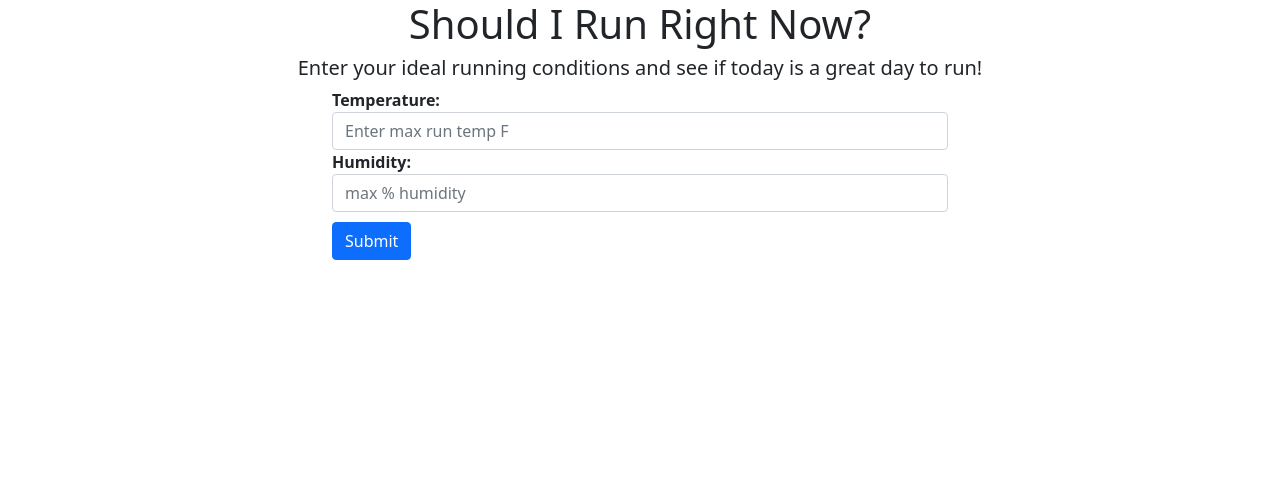
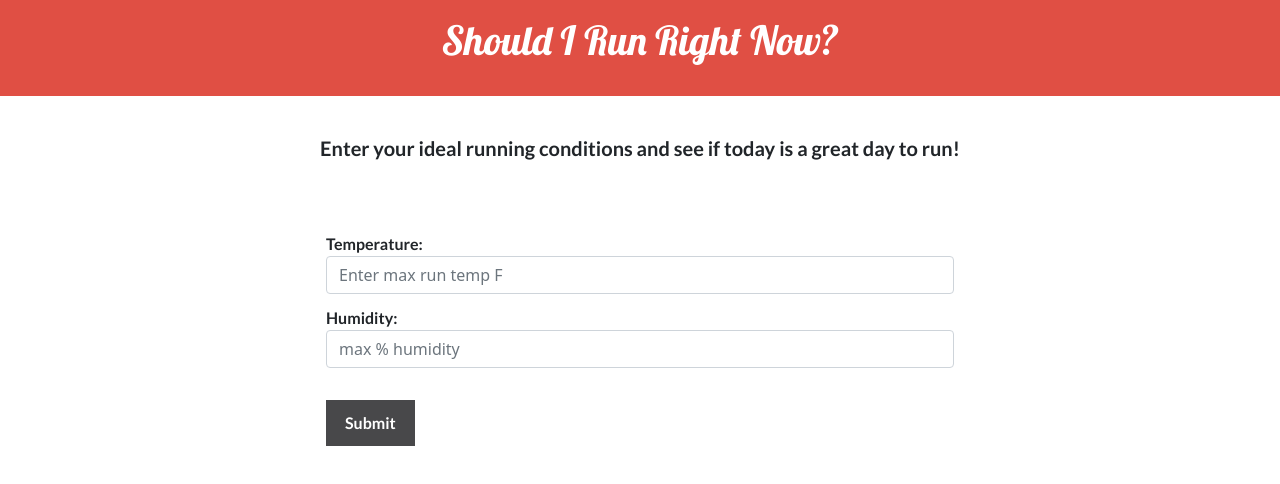
Before and after one commit to lmnicholls/hackathon, a React (Create React App) app: page / in a window 1280 px wide. Shown: the top 484 px of the page. Built offline with nearby package versions, Linux system fonts and the light colour scheme.

Commit message:
form style start

```diff
--- a/public/index.html
+++ b/public/index.html
@@ -24,6 +24,10 @@
       work correctly both with client-side routing and a non-root public URL.
       Learn how to configure a non-root public URL by running `npm run build`.
     -->
+    <link
+      href="https://fonts.googleapis.com/css2?family=Lato:wght@300;400;700&family=Lobster&family=Lobster+Two&display=swap"
+      rel="stylesheet"
+    />
     <title>React App</title>
   </head>
   <body>
--- a/src/App.css
+++ b/src/App.css
@@ -1,5 +1,47 @@
 .header {
   text-align: center;
+  min-height: 12vh;
+  padding-top: 1rem;
+  width: 100%;
+  background-color: rgb(224, 79, 68);
+  color: white;
+  font-family: "Lobster", cursive;
+}
+
+.sub-header {
+  text-align: center;
+  padding-top: 2rem;
+  font-family: "Lato", sans-serif;
+  font-weight: bold;
+}
+
+.form {
+  margin-top: 4rem;
+}
+
+.form-group {
+  margin-top: 0.75rem;
+}
+
+.label {
+  font-family: "Lato", sans-serif;
+}
+
+.submit-button {
+  margin-top: 2rem;
+  font-weight: bold;
+  font-family: "Lato", sans-serif;
+  cursor: pointer;
+  padding: 0.5rem 1rem;
+  border: 3px solid #48484a;
+  background: transparent;
+  color: white;
+  background-color: #48484a;
+  transition: all 0.3s ease;
+}
+
+.submit-button:hover {
+  background-color: rgb(224, 79, 68);
 }
 
 .temperatureGraph {
@@ -14,29 +56,3 @@
   width: 50%;
   margin: 0 auto !important;
 }
-
-.submit-link {
-  text-decoration: none;
-  color: white;
-}
-
-.submit-link:hover {
-  color: white;
-}
-
-.back-link {
-  text-decoration: none;
-  color: white;
-}
-
-.back-link:hover {
-  color: white;
-}
-
-.submit {
-  margin-top: 10px;
-}
-
-.header {
-  text-align: center;
-}
--- a/src/components/Form.js
+++ b/src/components/Form.js
@@ -60,19 +60,19 @@ const Form = () => {
   };
 
   return (
-    <div className="container-fluid">
+    <div className="">
       <h1 className="header">Should I Run Right Now?</h1>
       {!dataLoaded ? (
         <div>
           <div className="row">
-            <h5 className="header">
+            <h5 className="sub-header">
               Enter your ideal running conditions and see if today is a great
               day to run!
             </h5>
           </div>
           <div className="row">
             <div className="col-md-6 offset-3">
-              <form>
+              <form className="form">
                 <div className="form-group">
                   <label className="label">
                     <strong>Temperature:</strong>
@@ -164,7 +164,7 @@ const Form = () => {
           </div> */}
 
                 <button
-                  className="btn btn-primary submit"
+                  className="submit-button"
                   type="submit"
                   onClick={(e) => handleFormSubmit(e)}
                 >
```
